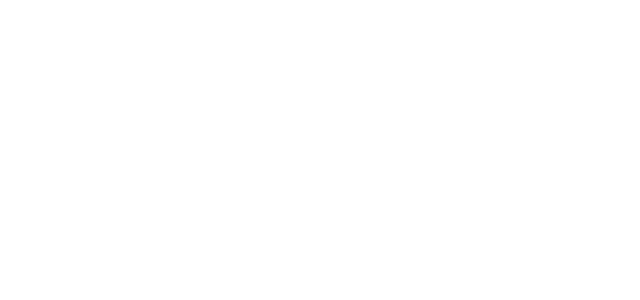
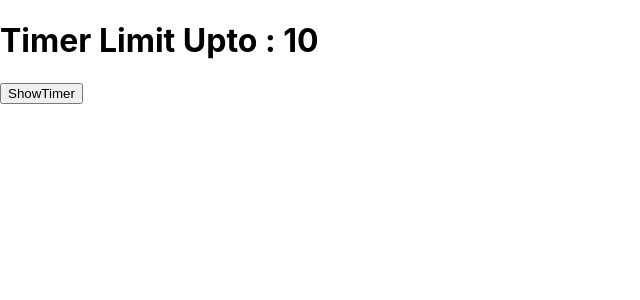
Before and after one commit to EY-Vignesh-R/react-starter-project, a React (Create React App) app: page / in a window 1280 px wide. Shown: the top 300 px of the page, without its empty margins (0-640 px from the left). Built offline with nearby package versions, Linux system fonts and the light colour scheme.

Commit message:
React Class Task on 23-02-2023

```diff
--- a/src/App.css
+++ b/src/App.css
@@ -35,4 +35,5 @@
   to {
     transform: rotate(360deg);
   }
+
 }
--- a/src/App.js
+++ b/src/App.js
@@ -2,8 +2,13 @@
 import SecondTask from "./components/SecondTask/SecondTask";
 import ThirdTask from "./components/ThirdTask/ThirdTask";
 import FourthTask from "./components/FourthTask/FourthTask";
+import useTimer from "./useTimer";
+import { useState } from "react";
+
 function App() {
-
+let limit=10;
+const {timer,startTimer} = useTimer();
+const [display,setDisplay]=useState(false);
 
 return (
 
@@ -12,7 +17,14 @@
 {/* <SecondTask/> */}
 {/* <ThirdTask/> */}
 {/* <FourthTask/> */}
+<div>
+<h1>Timer Limit Upto : {limit}</h1>
 
+{display && <p>{timer}</p>}
+<button onClick={()=>{
+    startTimer(limit);
+    setDisplay(true);}}>ShowTimer</button>
+</div>
 </div>
 
 );
--- /dev/null
+++ b/src/useTimer.js
@@ -0,0 +1,20 @@
+import {useCallback, useEffect, useState } from "react";
+
+const useTimer=()=>{
+const[timer,setTimer]=useState(0);
+const[time,setTime]=useState();
+const[limit,setLimit]=useState(0);
+const startTimer=useCallback((limit)=>{
+    setLimit(limit);
+    setTime(setInterval(()=>{setTimer(t=>t+1);},1000));
+
+},[])
+useEffect(()=>{
+if(timer>=limit){
+    return clearInterval(time);
+}
+},[limit,timer,time])
+return {timer,startTimer};
+}
+
+export default useTimer
```
